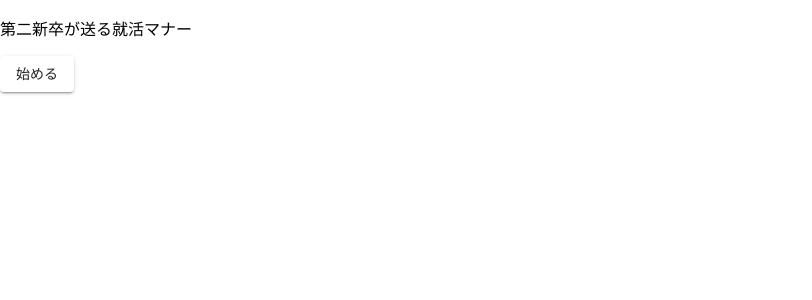
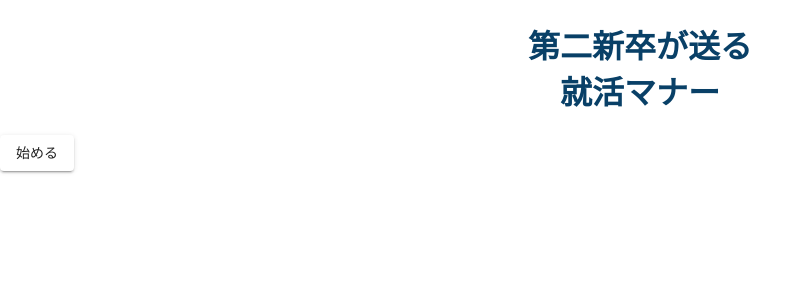
Before and after one commit to shion0223/intern-shion, an Angular app in the folder manner-app/: page / in a window 1280 px wide. Shown: the top 300 px of the page, without its empty margins (0-812 px from the left). Built offline with nearby package versions, Linux system fonts and the light colour scheme.

Commit message:
topページのデザインを整えた

```diff
--- a/manner-app/src/app/pages/top/top.component.html
+++ b/manner-app/src/app/pages/top/top.component.html
@@ -1,3 +1,6 @@
-<p>第二新卒が送る就活マナー</p>
+<h1 class="title">
+    <div>第二新卒が送る</div>
+    <div>就活マナー</div>
+</h1>
 
 <app-button></app-button>
--- a/manner-app/src/app/pages/top/top.component.scss
+++ b/manner-app/src/app/pages/top/top.component.scss
@@ -0,0 +1,4 @@
+.title{
+    color: #094067;
+    text-align: center;
+}
```
